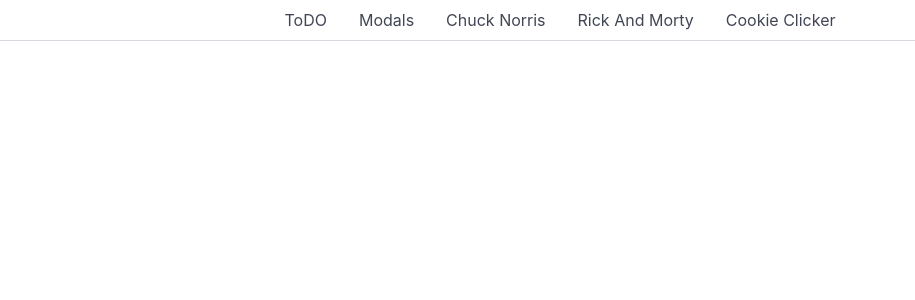
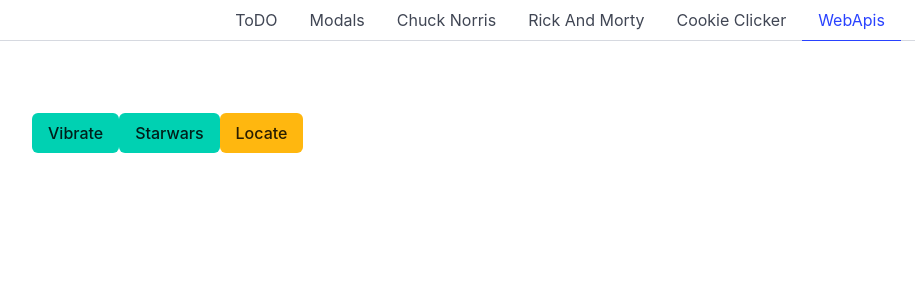
Before and after one commit to HannesTamm1/ta23alearnnode, a Vue app: page /webapis in a window 1280 px wide. Shown: the top 300 px of the page, without its empty margins (80-995 px from the left). Built offline with nearby package versions, Linux system fonts and the light colour scheme.

Commit message:
Add webapi examples

```diff
--- a/src/index.js
+++ b/src/index.js
@@ -10,6 +10,7 @@ import ToDo from './pages/ToDo.vue';
 import Chuck from './pages/Chuck.vue';
 import RickAndMorty from './pages/RickAndMorty.vue';
 import CookieClicker from './pages/CookieClicker.vue';
+import WebApis from './pages/WebApis.vue';
 
 const routes = [
   { path: '/', component: ToDo, name: 'ToDO' },
@@ -17,6 +18,7 @@ const routes = [
   { path: '/chuck', component: Chuck, name: 'Chuck Norris' },
   { path: '/rickandmorty', component: RickAndMorty, name: 'Rick And Morty' },
   { path: '/cookieclicker', component: CookieClicker, name: 'Cookie Clicker', meta: { container: false } },
+  { path: '/webapis', component: WebApis, name: 'WebApis' },
 ]
 
 const router = createRouter({
--- /dev/null
+++ b/src/pages/WebApis.vue
@@ -0,0 +1,24 @@
+<script setup>
+
+function vibrate(){
+    navigator.vibrate(200);
+}
+
+function starwars() {
+    navigator.vibrate([500,110,500,110,450,110,200,110,170,40,450,110,200,110,170,40,500]);
+}
+
+function location() {
+    navigator.geolocation.getCurrentPosition((event) => {
+        console.log(event);
+    }, (error) => {
+        console.log('error', error);
+    });
+}
+
+</script>
+<template>
+    <button @click="vibrate" class="button is-primary">Vibrate</button>
+    <button @click="starwars" class="button is-primary">Starwars</button>
+    <button @click="location" class="button is-warning">Locate</button>
+</template>
--- a/webpack.config.js
+++ b/webpack.config.js
@@ -16,6 +16,7 @@ export default {
     compress: true,
     port: 9000,
     historyApiFallback: true,
+    allowedHosts: "all",
   },
   module: {
     rules: [{
```
